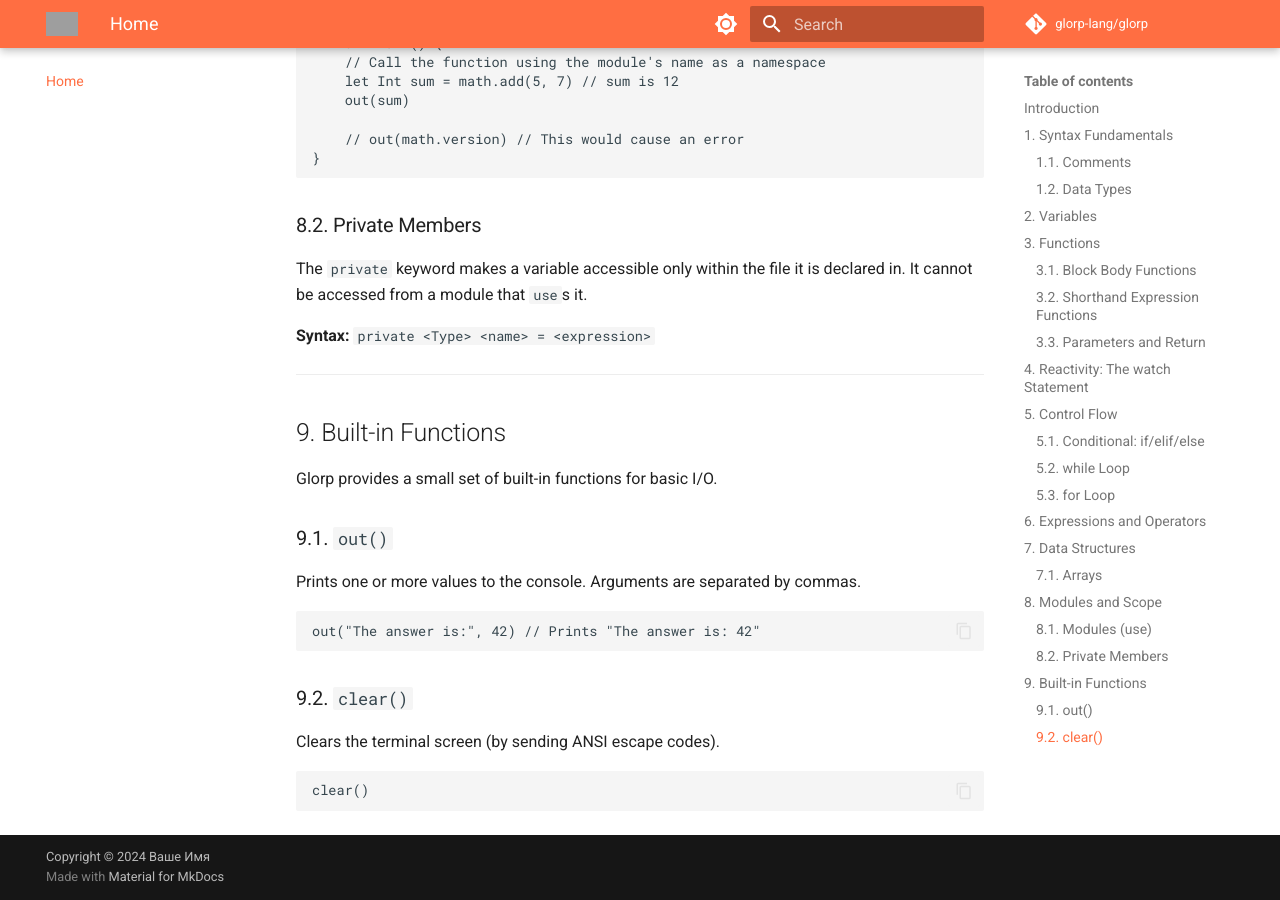
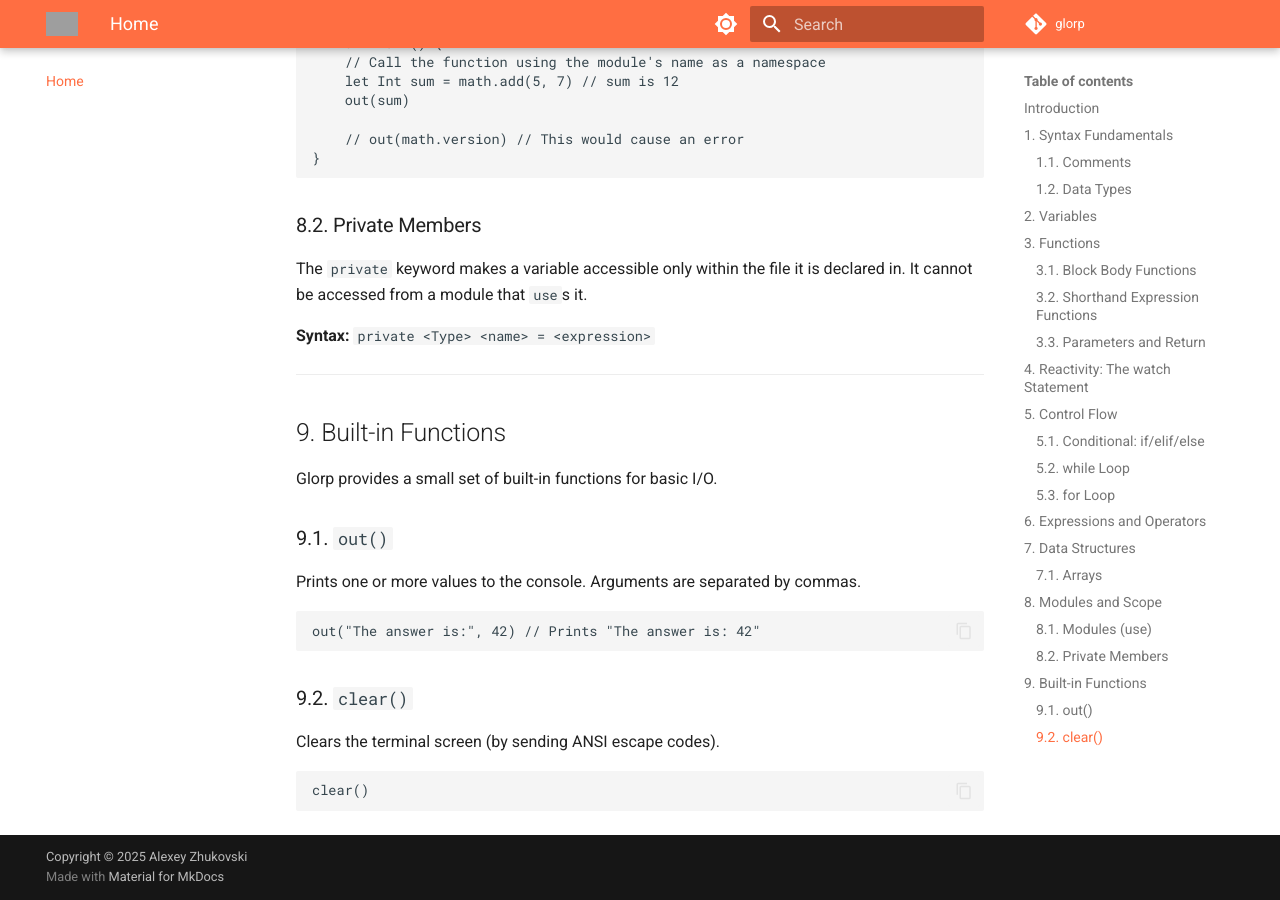
Before and after one commit to LecSUSOff/glorp, an MkDocs documentation site: the page built from docs/index.md, in a window 1280 px wide and 900 px high, scrolled down 5891 px. Built offline with MkDocs 1.6.1 and Material for MkDocs 9.7.7, drawn with Linux system fonts in a browser that asks for light colours; comment, search, counter and statistics services are not loaded; grey boxes are pictures that could not be loaded.

Commit message:
Update mkdocs.yml

```diff
--- a/mkdocs.yml
+++ b/mkdocs.yml
@@ -1,12 +1,12 @@
 # --- Основная информация о сайте ---
 site_name: Glorp Language
 site_url: https://ВАШ_ЛОГИН.github.io/ВАШ_РЕПОЗИТОРИЙ/ # Замените на реальный URL
-site_author: 'Ваше Имя'
-copyright: 'Copyright © 2024 Ваше Имя'
+site_author: 'Alexey'
+copyright: 'Copyright © 2025 Alexey Zhukovski'
 
 # --- Ссылка на репозиторий (добавляет иконку GitHub) ---
-repo_url: https://github.com/ВАШ_ЛОГИН/ВАШ_РЕПОЗИТОРИЙ/ # Замените
-repo_name: 'glorp-lang/glorp'
+repo_url: https://github.com/LecSUSOff/glorp/ # Замените
+repo_name: 'glorp'
 
 # --- Тема оформления и ее настройки ---
 theme:
```
